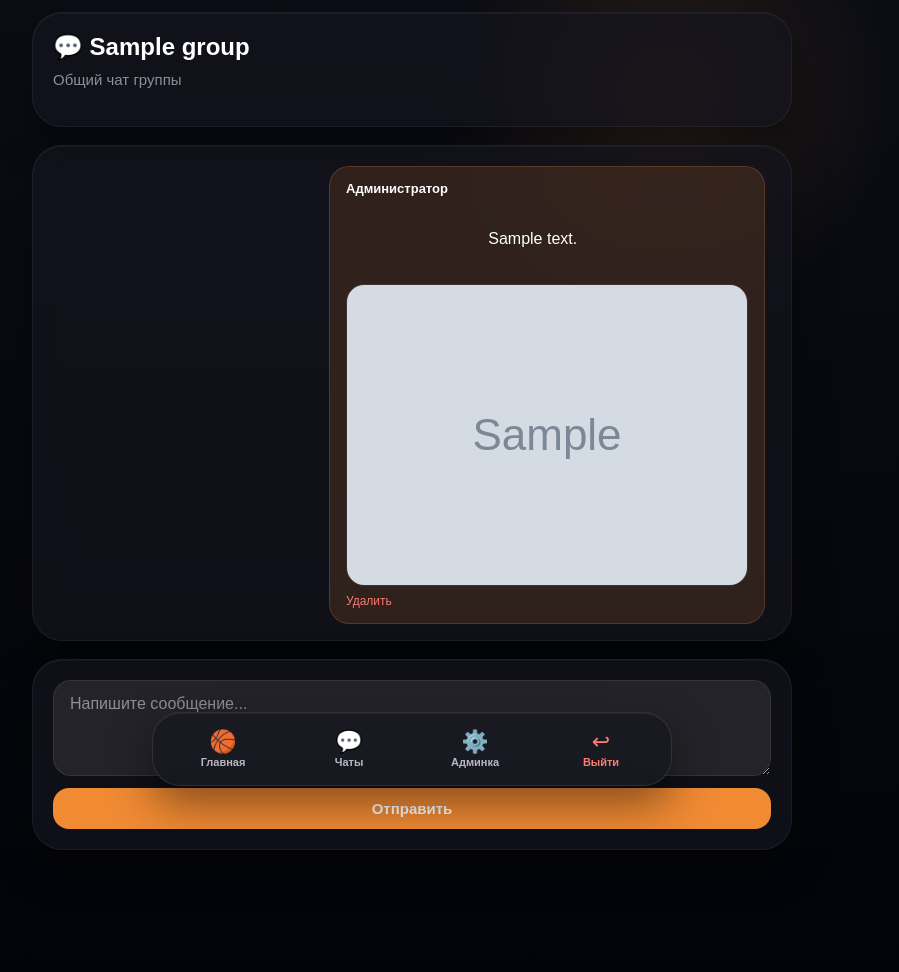
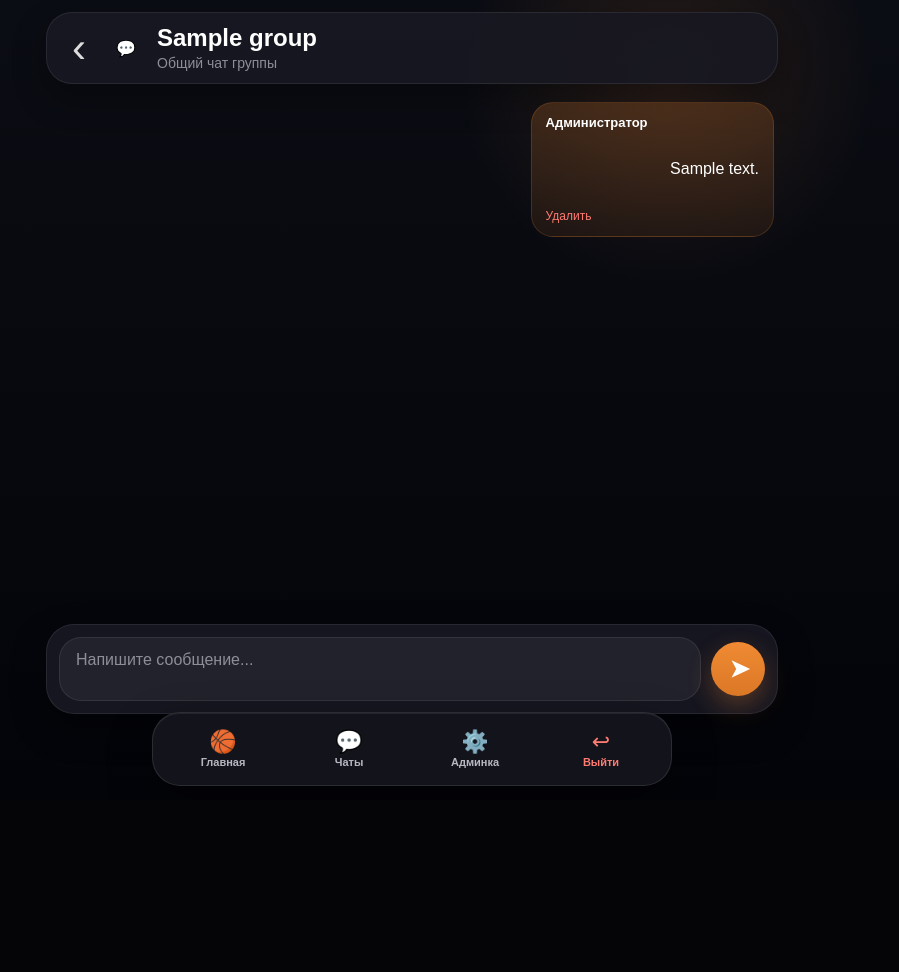
Before and after one commit to kiza821-code/basket-notifier, a Flask app: page /chat/1 in a window 1280 px wide. Shown: the whole page, without its empty margins (228-1127 px from the left). After the commit the page ends 786 px from the top, so only its background shows below. Run offline with Flask 3, Linux system fonts and the light colour scheme; the visitor is signed in with stand-in values (Sample User, id 1); data comes from the database, SQL or seed files in the repository; tables that the repository leaves empty hold one stand-in row (values such as "Sample post"); grey boxes marked "Sample" are stand-in pictures; parts of the project's set-up code (start-up, migrations or seed data) failed here and were passed over.

Commit message:
upd chat_room

```diff
--- a/static/style.css
+++ b/static/style.css
@@ -2461,3 +2461,247 @@ button:active {
         font-size: 10px;
     }
 }
+
+/* ===== CHAT TELEGRAM LAYOUT ===== */
+
+.chat-page-body {
+    overflow: hidden;
+}
+
+.chat-page {
+    height: 100vh;
+    height: 100dvh;
+    max-width: 760px;
+    margin: 0 auto;
+    padding: 12px 14px 98px;
+    display: flex;
+    flex-direction: column;
+    position: relative;
+}
+
+.chat-topbar {
+    min-height: 72px;
+    display: flex;
+    align-items: center;
+    gap: 12px;
+    padding: 12px 16px;
+    margin-bottom: 12px;
+    border-radius: 26px;
+    background: rgba(24, 24, 34, 0.92);
+    border: 1px solid rgba(255,255,255,0.08);
+    box-shadow: 0 14px 34px rgba(0,0,0,0.32);
+    flex-shrink: 0;
+}
+
+.chat-back-btn {
+    width: 32px;
+    height: 40px;
+    display: flex;
+    align-items: center;
+    justify-content: center;
+    color: var(--text-main);
+    text-decoration: none;
+    font-size: 42px;
+    line-height: 1;
+    opacity: 0.85;
+}
+
+.chat-topbar-icon {
+    width: 38px;
+    height: 38px;
+    border-radius: 50%;
+    display: flex;
+    align-items: center;
+    justify-content: center;
+}
+
+.chat-topbar-text {
+    min-width: 0;
+    flex: 1;
+}
+
+.chat-topbar-title {
+    font-size: 24px;
+    line-height: 1.12;
+    font-weight: 900;
+    color: var(--text-main);
+    white-space: nowrap;
+    overflow: hidden;
+    text-overflow: ellipsis;
+}
+
+.chat-topbar-subtitle {
+    margin-top: 3px;
+    font-size: 14px;
+    color: var(--text-muted);
+}
+
+.chat-scroll-area {
+    flex: 1;
+    overflow-y: auto;
+    overflow-x: hidden;
+    padding: 6px 4px 18px;
+    -webkit-overflow-scrolling: touch;
+    scrollbar-width: thin;
+    scrollbar-color: rgba(130,138,155,0.42) transparent;
+}
+
+.chat-scroll-area::-webkit-scrollbar {
+    width: 6px;
+}
+
+.chat-scroll-area::-webkit-scrollbar-track {
+    background: transparent;
+}
+
+.chat-scroll-area::-webkit-scrollbar-thumb {
+    background: rgba(130,138,155,0.42);
+    border-radius: 999px;
+}
+
+.chat-messages {
+    gap: 10px !important;
+}
+
+.chat-message {
+    max-width: 92% !important;
+    min-height: auto !important;
+    padding: 12px 14px !important;
+    border-radius: 22px !important;
+    background:
+        linear-gradient(180deg, rgba(34,34,44,0.92), rgba(26,26,36,0.92)) !important;
+    border: 1px solid rgba(255,255,255,0.07) !important;
+    box-shadow: none !important;
+}
+
+.chat-message-own {
+    align-self: flex-end;
+    background:
+        linear-gradient(180deg, rgba(240,138,51,0.20), rgba(120,70,35,0.18)) !important;
+    border-color: rgba(240,138,51,0.18) !important;
+}
+
+.chat-message-head {
+    margin-bottom: 6px !important;
+    font-size: 13px !important;
+}
+
+.chat-message-text {
+    font-size: 16px !important;
+    line-height: 1.35 !important;
+    text-align: left !important;
+}
+
+.chat-delete-btn {
+    margin-top: 8px !important;
+    font-size: 12px !important;
+}
+
+.chat-input-bar {
+    position: fixed;
+    left: 14px;
+    right: 14px;
+    bottom: 86px;
+    max-width: 732px;
+    margin: 0 auto;
+    display: flex;
+    align-items: center;
+    gap: 10px;
+    padding: 12px;
+    border-radius: 28px;
+    background: rgba(24, 24, 34, 0.94);
+    border: 1px solid rgba(255,255,255,0.08);
+    box-shadow: 0 14px 34px rgba(0,0,0,0.42);
+    z-index: 50;
+}
+
+.chat-input-bar textarea {
+    flex: 1;
+    min-height: 48px;
+    max-height: 120px;
+    resize: none;
+    padding: 13px 16px;
+    border-radius: 22px;
+    border: 1px solid rgba(255,255,255,0.08);
+    background: rgba(255,255,255,0.055);
+    color: var(--text-main);
+    font-size: 16px;
+    outline: none;
+}
+
+.chat-input-bar textarea::placeholder {
+    color: var(--text-muted);
+}
+
+.chat-send-round-btn {
+    width: 54px;
+    height: 54px;
+    min-width: 54px;
+    border-radius: 50%;
+    border: none;
+    background: linear-gradient(180deg, var(--accent), var(--accent-hover));
+    color: #fff;
+    font-size: 24px;
+    font-weight: 900;
+    cursor: pointer;
+    display: flex;
+    align-items: center;
+    justify-content: center;
+    padding-left: 3px;
+    box-shadow: 0 10px 24px rgba(240,138,51,0.28);
+}
+
+.chat-send-round-btn:active {
+    transform: scale(0.94);
+}
+
+@media (max-width: 600px) {
+    .chat-page {
+        padding: 10px 14px 174px;
+    }
+
+    .chat-topbar {
+        min-height: 64px;
+        padding: 10px 14px;
+        border-radius: 24px;
+    }
+
+    .chat-topbar-title {
+        font-size: 20px;
+    }
+
+    .chat-topbar-subtitle {
+        font-size: 13px;
+    }
+
+    .chat-message {
+        max-width: 91% !important;
+        padding: 11px 13px !important;
+        border-radius: 20px !important;
+    }
+
+    .chat-message-text {
+        font-size: 15px !important;
+    }
+
+    .chat-input-bar {
+        left: 14px;
+        right: 14px;
+        bottom: 104px;
+        padding: 10px;
+        border-radius: 26px;
+    }
+
+    .chat-input-bar textarea {
+        min-height: 46px;
+        padding: 12px 14px;
+        font-size: 15px;
+    }
+
+    .chat-send-round-btn {
+        width: 50px;
+        height: 50px;
+        min-width: 50px;
+        font-size: 22px;
+    }
+}
--- a/templates/chat_room.html
+++ b/templates/chat_room.html
@@ -4,28 +4,28 @@
     <meta charset="UTF-8">
     <title>Чат — {{ group["name"] }}</title>
     <meta name="viewport" content="width=device-width, initial-scale=1.0">
-    <link rel="stylesheet" href="{{ url_for('static', filename='style.css', v='17') }}">
+    <link rel="stylesheet" href="{{ url_for('static', filename='style.css', v='18') }}">
 </head>
-<body>
+<body class="chat-page-body">
 
-<div class="page">
-    <div class="container">
+<div class="chat-page">
 
-        <section class="training-card">
-            <h1 style="margin-bottom: 10px;">💬 {{ group["name"] }}</h1>
-            <p class="empty-text" style="padding: 0; margin-bottom: 18px;">
-                Общий чат группы
-            </p>
+    <header class="chat-topbar">
+        <a href="{{ url_for('chat_list') }}" class="chat-back-btn">‹</a>
 
+        <div class="chat-topbar-icon">💬</div>
 
-        </section>
+        <div class="chat-topbar-text">
+            <div class="chat-topbar-title">{{ group["name"] }}</div>
+            <div class="chat-topbar-subtitle">Общий чат группы</div>
+        </div>
+    </header>
 
-        <section class="training-card chat-card" id="chatCard">
+    <main class="chat-scroll-area">
         {% if messages %}
-                <div class="chat-messages" id="chatMessages">
+            <div class="chat-messages">
                 {% for m in messages %}
-                        <div class="chat-message {% if m['user_id'] == user['id'] %}chat-message-own{% endif %}"
-                             data-message-id="{{ m['id'] }}">
+                    <div class="chat-message {% if m['user_id'] == user['id'] %}chat-message-own{% endif %}">
                         <div class="chat-message-head">
                             <strong>{{ m["display_name"] }}</strong>
                             <span>{{ m["created_at"][11:16] }}</span>
@@ -34,16 +34,6 @@
                         <div class="chat-message-text">
                             {{ m["message"] }}
                         </div>
-
-                            {% if m["image_filename"] %}
-                                <a href="{{ url_for('chat_photo', filename=m['image_filename']) }}"
-                                   target="_blank"
-                                   class="chat-image-link">
-                                    <img src="{{ url_for('chat_photo', filename=m['image_filename']) }}"
-                                         alt="Фото в чате"
-                                         class="chat-image">
-                                </a>
-                            {% endif %}
 
                         {% if m["user_id"] == user["id"] or user["is_superadmin"] == 1 %}
                             <form method="POST"
@@ -58,27 +48,20 @@
         {% else %}
             <p class="empty-text">Сообщений пока нет. Напишите первым.</p>
         {% endif %}
-        </section>
+    </main>
 
-        <section class="training-card">
     <form method="POST"
           action="{{ url_for('chat_send_message', group_id=group['id']) }}"
-                  class="chat-form"
-                  id="chatForm">
+          class="chat-input-bar">
 
         <textarea name="message"
                   placeholder="Напишите сообщение..."
                   maxlength="1000"
                   required></textarea>
 
+        <button type="submit" class="chat-send-round-btn">➤</button>
+    </form>
 
-                <button type="submit" class="action-btn blue-btn">
-                    Отправить
-                </button>
-            </form>
-        </section>
-
-    </div>
 </div>
 
 <script>
```
Lines whose indentation alone changed are shown as unchanged.
